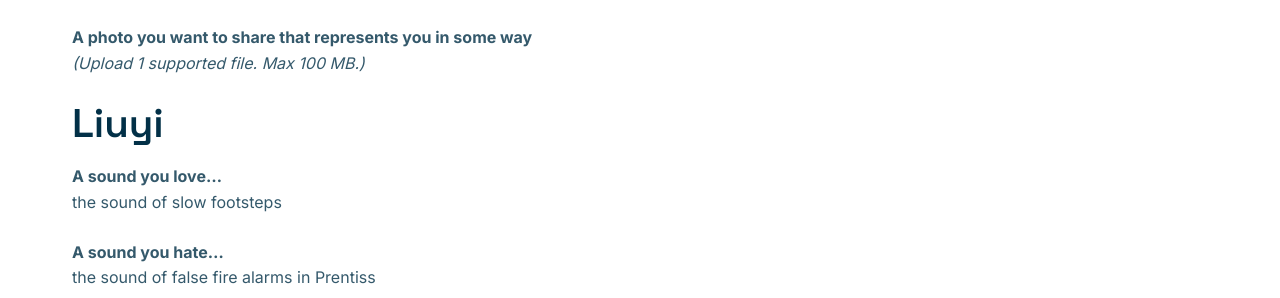
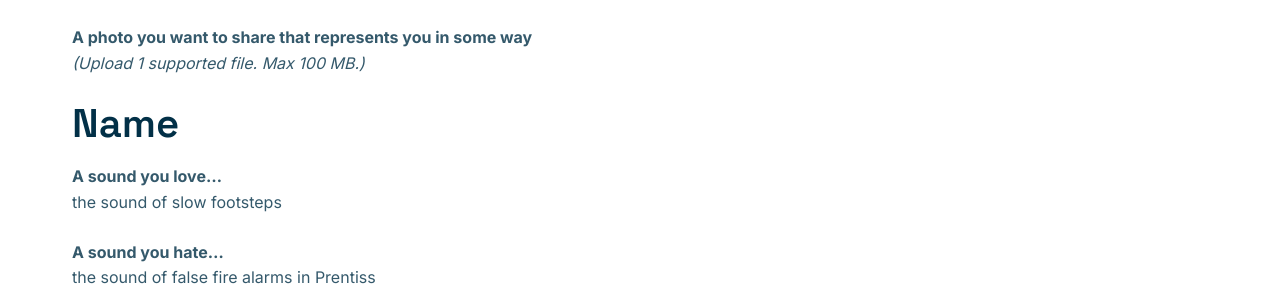
Before and after one commit to a421loop/Resonate-Data-Lab-Website-STRUCTURE, a Jekyll site: the page built from Team/index.md, in a window 1280 px wide and 900 px high, scrolled down 2579 px. Shown: the part 162-460 px from the top of the window. Built offline with Jekyll 4.4.1, drawn with Linux system fonts in a browser that asks for light colours.

Commit message:
Update index.md

```diff
--- a/Team/index.md
+++ b/Team/index.md
@@ -114,7 +114,7 @@ the sound of false fire alarms in Prentiss
 **A photo you want to share that represents you in some way**
 *(Upload 1 supported file. Max 100 MB.)*
 
-## Liuyi
+## Name
 
 **A sound you love...**
 the sound of slow footsteps
```
